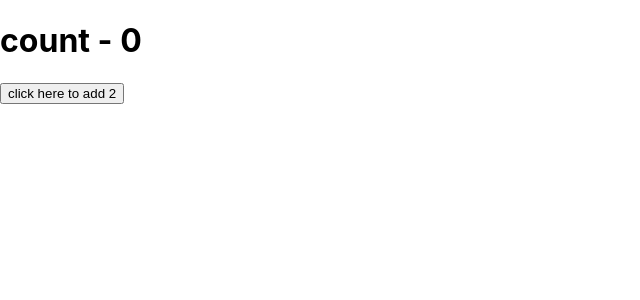
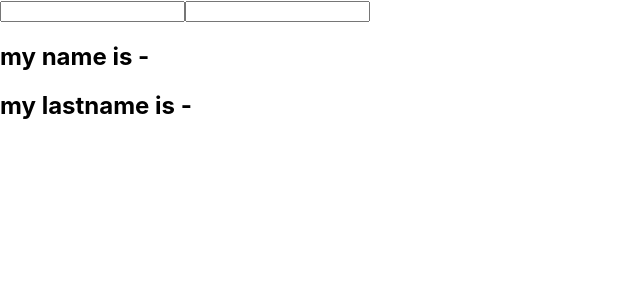
Before and after one commit to sevankeshish/exercise, a React (Create React App) app: page / in a window 1280 px wide. Shown: the top 300 px of the page, without its empty margins (0-640 px from the left). Built offline with nearby package versions, Linux system fonts and the light colour scheme.

Commit message:
HooksUpdateObject

```diff
--- a/src/App.js
+++ b/src/App.js
@@ -2,6 +2,8 @@ import "./App.css";
 import { useState } from "react";
 // import { Products } from "./components/Products-component";
 import CounterClass from "./components/ClassCounter/ClassCounter";
+import { Products } from "./components/Products-component";
+import { HookObject } from "./components/HookUpdateObject/HookObjectUpdate";
 
 // const App = () => {
 //   const [products, setProducts] = useState([
@@ -10,11 +12,17 @@ import CounterClass from "./components/ClassCounter/ClassCounter";
 //     { title: "JavaScript", price: "$79", d: "15%" },
 //   ]);
 //   const clickHandler = () => {
-//     setProducts([
-//       { title: "react js", price: "$59", d: "12%" },
-//       { title: "vue js", price: "$49", d: "10%" },
-//       { title: "JavaScript", price: "$39", d: "5%" },
-//     ]);
+
+/////////////////////////////////////////////////////////
+// const x = products.price
+//  const y = x ==20%
+///////////////////////////////////////////////////////////
+
+// setProducts([
+//   { title: "react js", price:y, d: "12%" },
+//   { title: "vue js", price: "$49", d: "10%" },
+//   { title: "JavaScript", price: "$39", d: "5%" },
+// ]);
 //   };
 //   return (
 //     <div>
@@ -64,10 +72,20 @@ import CounterClass from "./components/ClassCounter/ClassCounter";
 
 // export default App;
 //////////////////////////////////////////////////////////////////////////
+// const App = () => {
+//   return (
+//     <div>
+//       <CounterClass />
+//     </div>
+//   );
+// };
+
+// export default App;
+///////////////////////////////////////////////////////////////////+const App = () => {
 const App = () => {
   return (
     <div>
-      <CounterClass />
+      <HookObject />
     </div>
   );
 };
--- /dev/null
+++ b/src/components/HookUpdateObject/HookObjectUpdate.jsx
@@ -0,0 +1,22 @@
+import { useState } from "react";
+
+export const HookObject = () => {
+  const [user, setUser] = useState({ firstName: "", lastName: "" });
+
+  const nameHandler = (e) => {
+    setUser({ ...user, firstName: e.target.value });
+  };
+
+  const lastNameHandler = (e) => {
+    setUser({ ...user, lastName: e.target.value });
+  };
+
+  return (
+    <form>
+      <input type="text" value={user.firstName} onChange={nameHandler} />
+      <input type="text" value={user.lastName} onChange={lastNameHandler} />
+      <h2>my name is - {user.firstName}</h2>
+      <h2>my lastname is - {user.lastName}</h2>
+    </form>
+  );
+};
```
Also changed, not shown: src/components/HooksUpdateArray/hooksUpdateArray.jsx (added).
